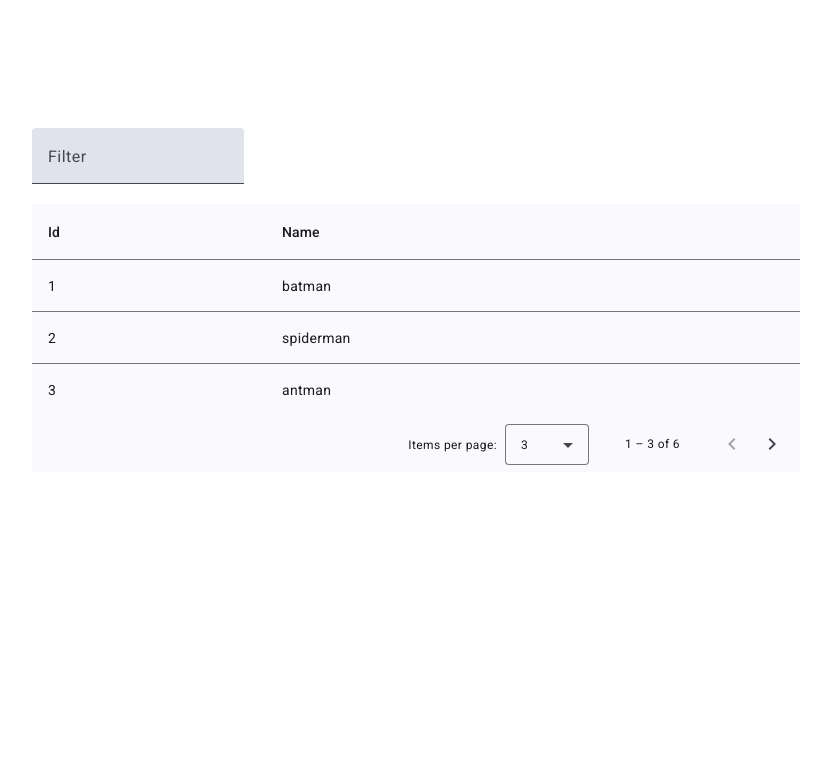
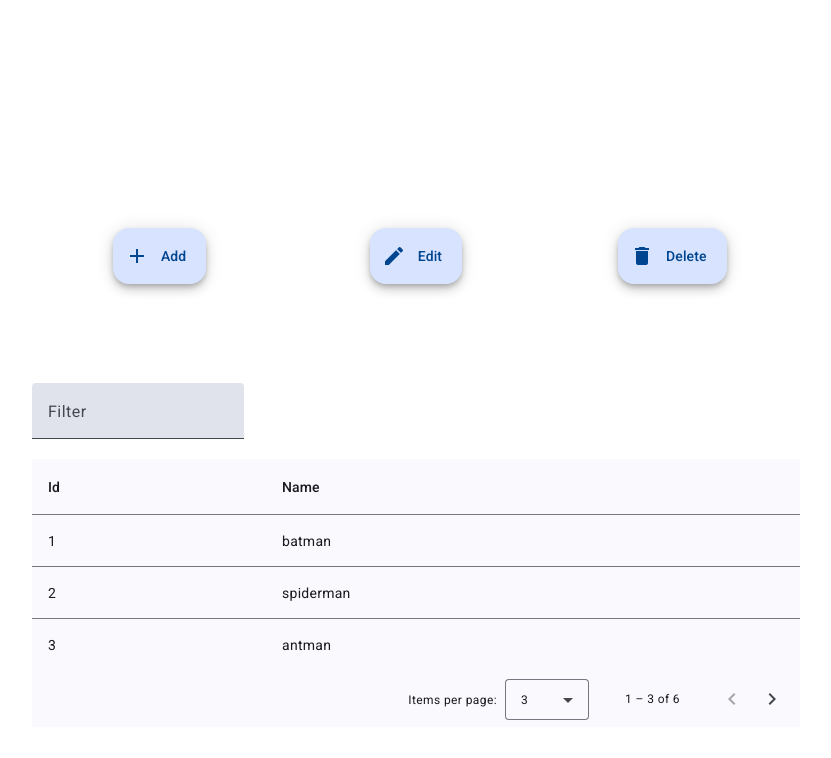
Before and after one commit to pablo-pmo/frontend-challenge-mindata, an Angular app in the folder frontend-challenge/: page /heroes in a window 1280 px wide. Shown: the top 758 px of the page, without its empty margins (224-1055 px from the left). Built offline with nearby package versions, Linux system fonts and the light colour scheme.

Commit message:
feat: add basic temporary angular material buttons

```diff
--- a/frontend-challenge/src/app/components/hero-list/hero-list.component.html
+++ b/frontend-challenge/src/app/components/hero-list/hero-list.component.html
@@ -1,3 +1,24 @@
+<mat-grid-list cols="3">
+  <mat-grid-tile>
+    <button mat-fab extended>
+      <mat-icon>add</mat-icon>
+      Add
+    </button>
+  </mat-grid-tile>
+  <mat-grid-tile>
+    <button mat-fab extended>
+      <mat-icon>edit</mat-icon>
+      Edit
+    </button>
+  </mat-grid-tile>
+  <mat-grid-tile>
+    <button mat-fab extended>
+      <mat-icon>delete</mat-icon>
+      Delete
+    </button>
+  </mat-grid-tile>
+</mat-grid-list>
+
 <mat-form-field>
   <mat-label>Filter</mat-label>
   <input matInput (keyup)="applyFilter($event)" />
--- a/frontend-challenge/src/app/components/hero-list/hero-list.component.ts
+++ b/frontend-challenge/src/app/components/hero-list/hero-list.component.ts
@@ -3,6 +3,9 @@ import { MatTableModule, MatTableDataSource } from '@angular/material/table';
 import { MatPaginator, MatPaginatorModule } from '@angular/material/paginator';
 import { MatFormFieldModule } from '@angular/material/form-field';
 import { MatInputModule } from '@angular/material/input';
+import { MatGridListModule } from '@angular/material/grid-list';
+import { MatButtonModule } from '@angular/material/button';
+import { MatIconModule } from '@angular/material/icon';
 import { HeroService } from '../../services/hero.service';
 import { Hero } from '../../models/hero';
 
@@ -13,6 +16,9 @@ import { Hero } from '../../models/hero';
     MatPaginatorModule,
     MatFormFieldModule,
     MatInputModule,
+    MatGridListModule,
+    MatButtonModule,
+    MatIconModule,
   ],
   templateUrl: './hero-list.component.html',
   styleUrl: './hero-list.component.scss',
```
